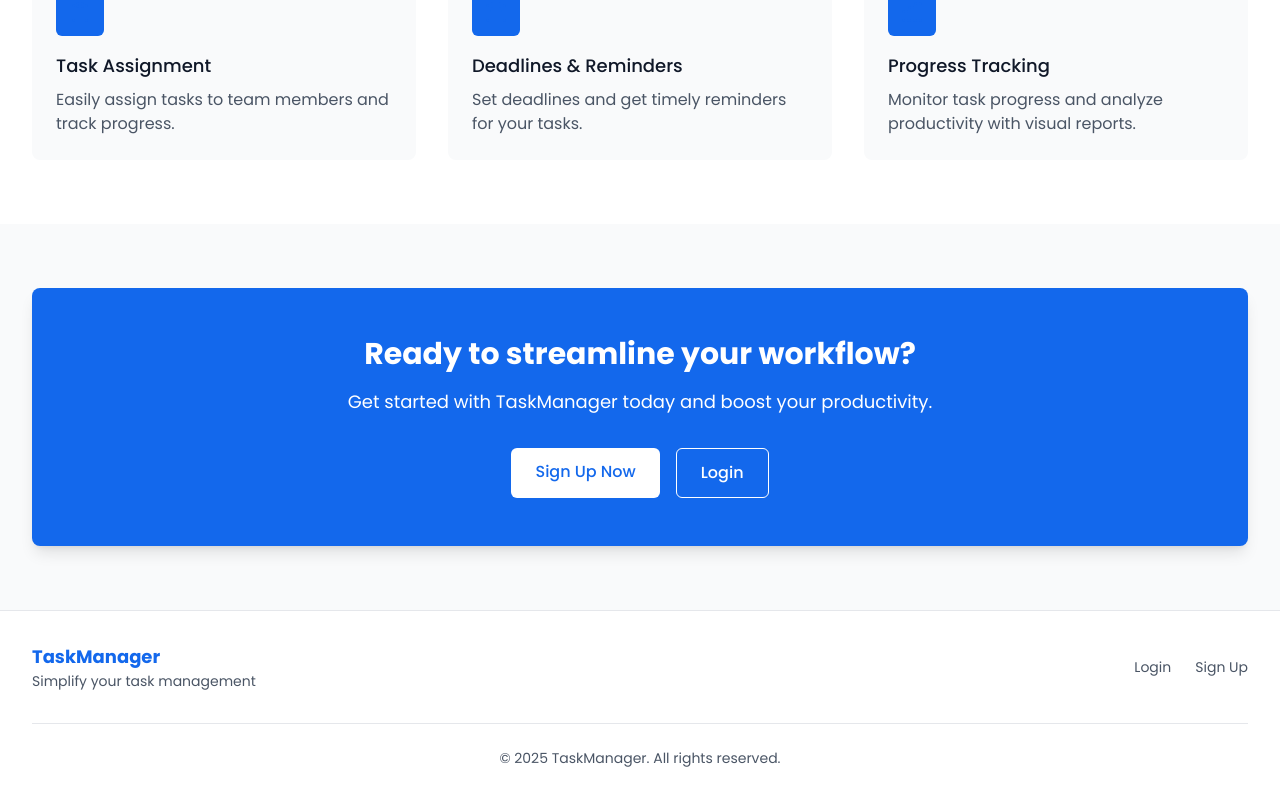
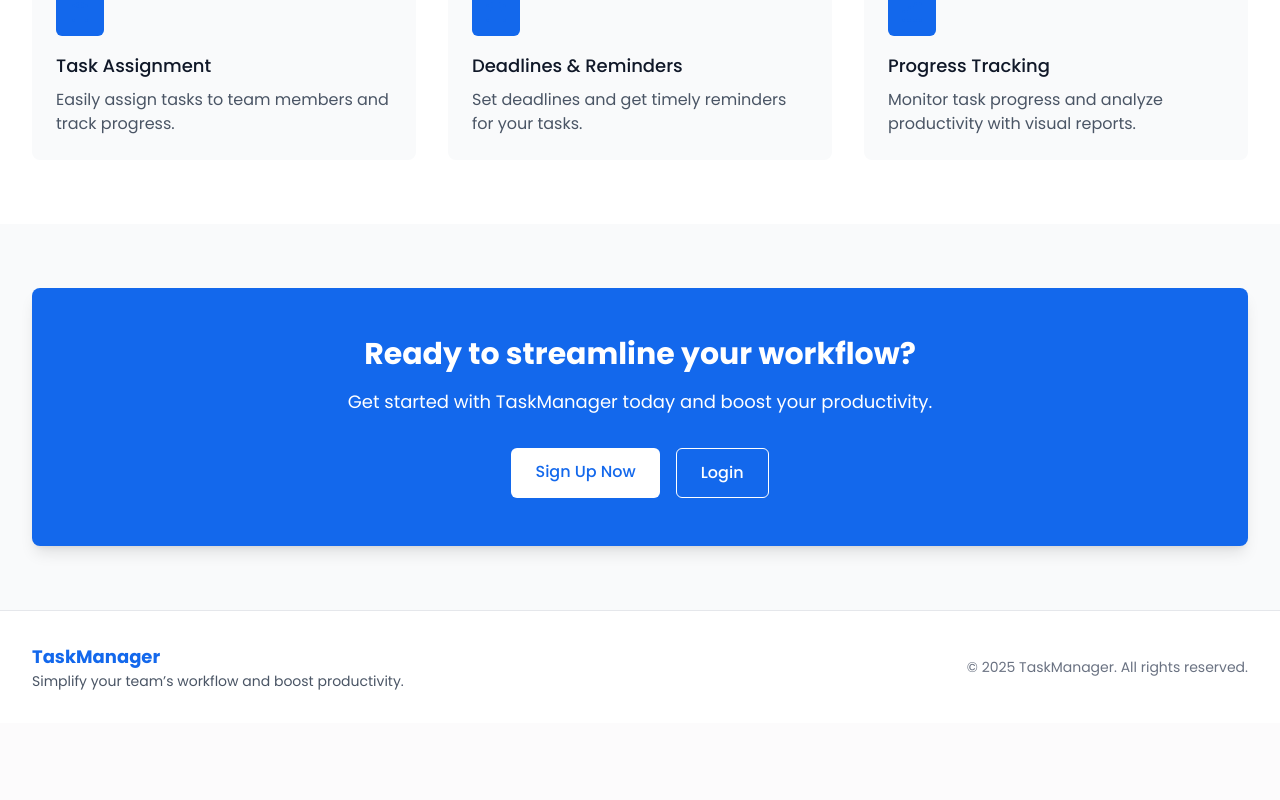
Before and after one commit to Prasad-7222/Tasks_Manager, a React (Vite) app in the folder frontend/task-manager/: page / in a window 1280 px wide. Shown: the part 740-1540 px from the top of the page. After the commit the page ends 1463 px from the top, so only its background shows below. Built offline with nearby package versions, Linux system fonts and the light colour scheme.

Commit message:
helloo commit

```diff
--- a/frontend/task-manager/src/pages/LandingPage.jsx
+++ b/frontend/task-manager/src/pages/LandingPage.jsx
@@ -1,3 +1,240 @@
+// import React from "react";
+// import { Link } from "react-router-dom";
+
+// const LandingPage = () => {
+//   return (
+//     <div className="min-h-screen bg-gray-50">
+//       {/* Navigation Bar */}
+//       <nav className="bg-white shadow-sm">
+//         <div className="max-w-7xl mx-auto px-4 sm:px-6 lg:px-8">
+//           <div className="flex justify-between h-16">
+//             <div className="flex items-center">
+//               <div className="flex-shrink-0">
+//                 <h1 className="text-xl font-bold text-primary">TaskManager</h1>
+//               </div>
+//             </div>
+//             <div className="flex items-center space-x-4">
+//               <Link
+//                 to="/login"
+//                 className="text-sm font-medium text-gray-700 hover:text-primary"
+//               >
+//                 Login
+//               </Link>
+//               <Link
+//                 to="/signup"
+//                 className="bg-primary text-white px-4 py-2 rounded-md text-sm font-medium hover:bg-primary-dark"
+//               >
+//                 Sign Up
+//               </Link>
+//             </div>
+//           </div>
+//         </div>
+//       </nav>
+
+//       {/* Hero Section */}
+//       <div className="max-w-7xl mx-auto px-4 sm:px-6 lg:px-8 py-16">
+//         <div className="grid grid-cols-1 md:grid-cols-2 gap-10 items-center">
+//           <div>
+//             <h2 className="text-4xl font-bold text-gray-900 mb-4">
+//               Manage Tasks Effortlessly
+//             </h2>
+//             <p className="text-lg text-gray-600 mb-8">
+//               Streamline your workflow with our intuitive task management
+//               platform. Organize, track, and complete tasks efficiently.
+//             </p>
+//             <div className="flex flex-col sm:flex-row space-y-3 sm:space-y-0 sm:space-x-4">
+//               <Link
+//                 to="/signup"
+//                 className="bg-primary text-white px-6 py-3 rounded-md text-base font-medium hover:bg-primary-dark text-center"
+//               >
+//                 Get Started Free
+//               </Link>
+//               <Link
+//                 to="/login"
+//                 className="border border-gray-300 text-gray-700 px-6 py-3 rounded-md text-base font-medium hover:bg-gray-100 text-center"
+//               >
+//                 Login to Your Account
+//               </Link>
+//             </div>
+//           </div>
+//           <div className="hidden md:block">
+//             <div className="bg-gray-200 rounded-lg h-80 flex items-center justify-center">
+//               <svg
+//                 xmlns="http://www.w3.org/2000/svg"
+//                 className="h-32 w-32 text-gray-400"
+//                 viewBox="0 0 20 20"
+//                 fill="currentColor"
+//               >
+//                 <path d="M9 2a1 1 0 000 2h2a1 1 0 100-2H9z" />
+//                 <path
+//                   fillRule="evenodd"
+//                   d="M4 5a2 2 0 012-2 3 3 0 003 3h2a3 3 0 003-3 2 2 0 012 2v11a2 2 0 01-2 2H6a2 2 0 01-2-2V5zm3 4a1 1 0 000 2h.01a1 1 0 100-2H7zm3 0a1 1 0 000 2h3a1 1 0 100-2h-3zm-3 4a1 1 0 100 2h.01a1 1 0 100-2H7zm3 0a1 1 0 100 2h3a1 1 0 100-2h-3z"
+//                   clipRule="evenodd"
+//                 />
+//               </svg>
+//             </div>
+//           </div>
+//         </div>
+//       </div>
+
+//       {/* Features Section */}
+//       <div className="bg-white py-16">
+//         <div className="max-w-7xl mx-auto px-4 sm:px-6 lg:px-8">
+//           <div className="text-center mb-12">
+//             <h2 className="text-3xl font-bold text-gray-900">Features</h2>
+//             <p className="mt-4 text-lg text-gray-600">
+//               Everything you need to manage tasks efficiently
+//             </p>
+//           </div>
+//           <div className="grid grid-cols-1 md:grid-cols-3 gap-8">
+//             {/* Feature 1 */}
+//             <div className="bg-gray-50 p-6 rounded-lg">
+//               <div className="bg-primary bg-opacity-10 w-12 h-12 flex items-center justify-center rounded-md mb-4">
+//                 <svg
+//                   xmlns="http://www.w3.org/2000/svg"
+//                   className="h-6 w-6 text-primary"
+//                   fill="none"
+//                   viewBox="0 0 24 24"
+//                   stroke="currentColor"
+//                 >
+//                   <path
+//                     strokeLinecap="round"
+//                     strokeLinejoin="round"
+//                     strokeWidth={2}
+//                     d="M9 5H7a2 2 0 00-2 2v12a2 2 0 002 2h10a2 2 0 002-2V7a2 2 0 00-2-2h-2M9 5a2 2 0 002 2h2a2 2 0 002-2M9 5a2 2 0 012-2h2a2 2 0 012 2"
+//                   />
+//                 </svg>
+//               </div>
+//               <h3 className="text-lg font-medium text-gray-900 mb-2">
+//                 Task Assignment
+//               </h3>
+//               <p className="text-gray-600">
+//                 Easily assign tasks to team members and track progress.
+//               </p>
+//             </div>
+//             {/* Feature 2 */}
+//             <div className="bg-gray-50 p-6 rounded-lg">
+//               <div className="bg-primary bg-opacity-10 w-12 h-12 flex items-center justify-center rounded-md mb-4">
+//                 <svg
+//                   xmlns="http://www.w3.org/2000/svg"
+//                   className="h-6 w-6 text-primary"
+//                   fill="none"
+//                   viewBox="0 0 24 24"
+//                   stroke="currentColor"
+//                 >
+//                   <path
+//                     strokeLinecap="round"
+//                     strokeLinejoin="round"
+//                     strokeWidth={2}
+//                     d="M8 7V3m8 4V3m-9 8h10M5 21h14a2 2 0 002-2V7a2 2 0 00-2-2H5a2 2 0 00-2 2v12a2 2 0 002 2z"
+//                   />
+//                 </svg>
+//               </div>
+//               <h3 className="text-lg font-medium text-gray-900 mb-2">
+//                 Deadlines & Reminders
+//               </h3>
+//               <p className="text-gray-600">
+//                 Set deadlines and get timely reminders for your tasks.
+//               </p>
+//             </div>
+//             {/* Feature 3 */}
+//             <div className="bg-gray-50 p-6 rounded-lg">
+//               <div className="bg-primary bg-opacity-10 w-12 h-12 flex items-center justify-center rounded-md mb-4">
+//                 <svg
+//                   xmlns="http://www.w3.org/2000/svg"
+//                   className="h-6 w-6 text-primary"
+//                   fill="none"
+//                   viewBox="0 0 24 24"
+//                   stroke="currentColor"
+//                 >
+//                   <path
+//                     strokeLinecap="round"
+//                     strokeLinejoin="round"
+//                     strokeWidth={2}
+//                     d="M9 19v-6a2 2 0 00-2-2H5a2 2 0 00-2 2v6a2 2 0 002 2h2a2 2 0 002-2zm0 0V9a2 2 0 012-2h2a2 2 0 012 2v10m-6 0a2 2 0 002 2h2a2 2 0 002-2m0 0V5a2 2 0 012-2h2a2 2 0 012 2v14a2 2 0 01-2 2h-2a2 2 0 01-2-2z"
+//                   />
+//                 </svg>
+//               </div>
+//               <h3 className="text-lg font-medium text-gray-900 mb-2">
+//                 Progress Tracking
+//               </h3>
+//               <p className="text-gray-600">
+//                 Monitor task progress and analyze productivity with visual
+//                 reports.
+//               </p>
+//             </div>
+//           </div>
+//         </div>
+//       </div>
+
+//       {/* CTA Section */}
+//       <div className="bg-gray-50 py-16">
+//         <div className="max-w-7xl mx-auto px-4 sm:px-6 lg:px-8">
+//           <div className="bg-primary rounded-lg shadow-lg p-8 md:p-12">
+//             <div className="text-center">
+//               <h2 className="text-2xl md:text-3xl font-bold text-white mb-4">
+//                 Ready to streamline your workflow?
+//               </h2>
+//               <p className="text-lg text-white text-opacity-90 mb-8">
+//                 Get started with TaskManager today and boost your productivity.
+//               </p>
+//               <div className="flex flex-col sm:flex-row justify-center space-y-3 sm:space-y-0 sm:space-x-4">
+//                 <Link
+//                   to="/signup"
+//                   className="bg-white text-primary px-6 py-3 rounded-md text-base font-medium hover:bg-gray-100 text-center"
+//                 >
+//                   Sign Up Now
+//                 </Link>
+//                 <Link
+//                   to="/login"
+//                   className="bg-transparent border border-white text-white px-6 py-3 rounded-md text-base font-medium hover:bg-white hover:bg-opacity-10 text-center"
+//                 >
+//                   Login
+//                 </Link>
+//               </div>
+//             </div>
+//           </div>
+//         </div>
+//       </div>
+
+//       {/* Footer */}
+//       <footer className="bg-white border-t border-gray-200">
+//         <div className="max-w-7xl mx-auto px-4 sm:px-6 lg:px-8 py-8">
+//           <div className="flex flex-col md:flex-row justify-between items-center">
+//             <div className="mb-4 md:mb-0">
+//               <h2 className="text-lg font-bold text-primary">TaskManager</h2>
+//               <p className="text-sm text-gray-600">
+//                 Simplify your task management
+//               </p>
+//             </div>
+//             <div className="flex space-x-6">
+//               <Link
+//                 to="/login"
+//                 className="text-sm text-gray-600 hover:text-primary"
+//               >
+//                 Login
+//               </Link>
+//               <Link
+//                 to="/signup"
+//                 className="text-sm text-gray-600 hover:text-primary"
+//               >
+//                 Sign Up
+//               </Link>
+//             </div>
+//           </div>
+//           <div className="mt-8 border-t border-gray-200 pt-6">
+//             <p className="text-sm text-gray-600 text-center">
+//               © {new Date().getFullYear()} TaskManager. All rights reserved.
+//             </p>
+//           </div>
+//         </div>
+//       </footer>
+//     </div>
+//   );
+// };
+
+// export default LandingPage;
+
 import React from "react";
 import { Link } from "react-router-dom";
 
@@ -204,28 +441,13 @@
             <div className="mb-4 md:mb-0">
               <h2 className="text-lg font-bold text-primary">TaskManager</h2>
               <p className="text-sm text-gray-600">
-                Simplify your task management
+                Simplify your team’s workflow and boost productivity.
               </p>
             </div>
-            <div className="flex space-x-6">
-              <Link
-                to="/login"
-                className="text-sm text-gray-600 hover:text-primary"
-              >
-                Login
-              </Link>
-              <Link
-                to="/signup"
-                className="text-sm text-gray-600 hover:text-primary"
-              >
-                Sign Up
-              </Link>
+            <div className="text-sm text-gray-500">
+              &copy; {new Date().getFullYear()} TaskManager. All rights
+              reserved.
             </div>
-          </div>
-          <div className="mt-8 border-t border-gray-200 pt-6">
-            <p className="text-sm text-gray-600 text-center">
-              © {new Date().getFullYear()} TaskManager. All rights reserved.
-            </p>
           </div>
         </div>
       </footer>
```
